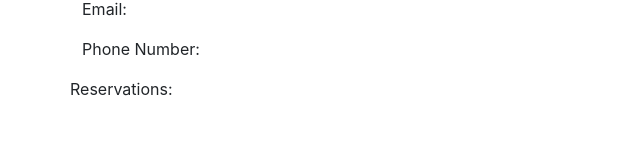
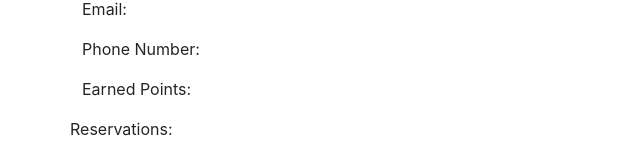
Before and after one commit to edwardsotelojr/restuarant-reservation-frontend, a React (Create React App) app: page /user in a window 1280 px wide. Shown: the part 151-318 px from the top of the page, without its empty margins (0-640 px from the left). Built offline with nearby package versions, Linux system fonts and the light colour scheme; the HTML template or start-up script is replaced by a standard one; what @userfront/core would draw is missing.

Commit message:
Update UserPage.js

```diff
--- a/src/components/UserPage.js
+++ b/src/components/UserPage.js
@@ -32,7 +32,7 @@ componentDidUpdate(){
           <p>Name: {this.props.user.name}</p>
           <p>Email: {this.props.user.email}</p>
           <p>Phone Number: {this.props.user.phone}</p>
-
+          <p>Earned Points: </p>
         </Row>
         <Row >
           Reservations:
@@ -42,6 +42,7 @@ componentDidUpdate(){
             <p>time: {rr.time}</p>
             <p>Amount of Diners: {rr.diners}</p>
             <p>tables: {rr.tables}</p>
+            <p>Payment Method: </p>
             </div>
           )}
         </Row>
```
